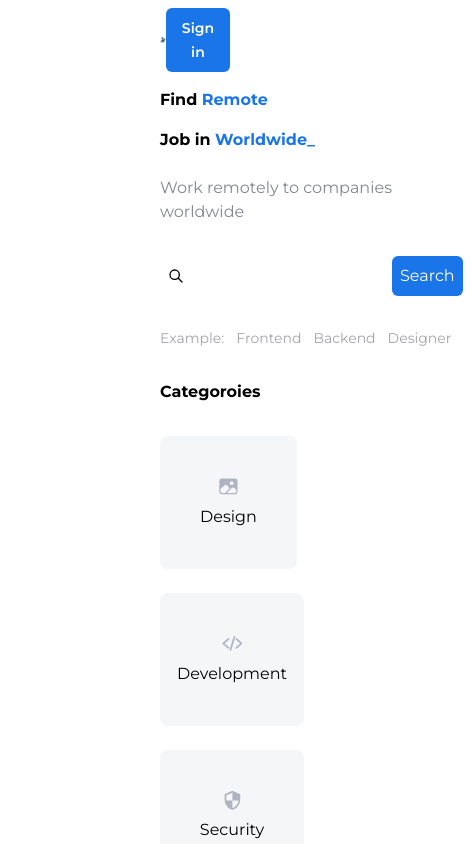
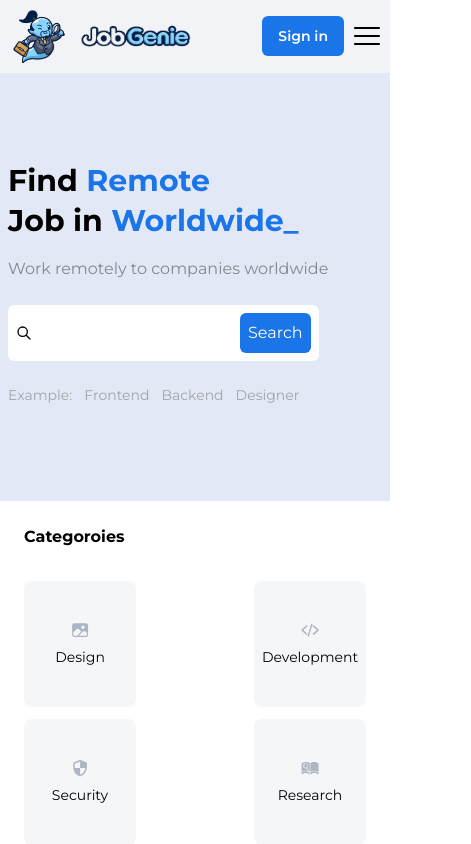
Before and after one commit to Siva-Tejaa/jobportal, a React (Vite) app: page / in a window 390 px wide. Shown: the top 844 px of the page, 471 px wide, since content can reach past the window. Built offline with nearby package versions, Linux system fonts and the light colour scheme; no server answers.

Commit message:
css modified

```diff
--- a/src/components/Categories/Categories.jsx
+++ b/src/components/Categories/Categories.jsx
@@ -3,12 +3,12 @@ import { categoriesList } from "../../utils/constants/categoriesData";
 
 const Categories = () => {
   return (
-    <div className="p-6 md:bg-white px-40 ">
+    <div className="p-6 md:bg-white md:px-40 ">
       <div className="font-bold">Categoroies</div>
-      <div className="py-8 flex items-center justify-between flex-wrap gap-6">
+      <div className="py-8 flex items-center justify-between flex-wrap gap-3 md:gap-6">
         {categoriesList.map((category) => (
           <div
-            className="flex items-center flex-col gap-2 bg-[#F5F6F8] p-10 w-36 rounded-lg hover:bg-[#1A75E8] hover:text-white"
+            className="flex items-center flex-col gap-2 bg-[#F5F6F8] p-10 w-[7rem] text-sm rounded-lg md:w-36 md:text-base hover:bg-[#1A75E8] hover:text-white"
             key={category?.text}
           >
             {category?.icon}
--- a/src/components/Header/Header.jsx
+++ b/src/components/Header/Header.jsx
@@ -4,17 +4,24 @@ import React from "react";
 import JobGenielogo from "../../assets/JobGenieLogo.png";
 import JobGenieText from "../../assets/JobGenieText.png";
 
+import { RxHamburgerMenu } from "react-icons/rx";
+
 const Header = () => {
   return (
-    <div className="p-2 shadow-lg flex items-center justify-between md:bg-[#F2F3F6] px-40 shadow-none">
+    <div className="p-2 shadow-lg flex items-center justify-between bg-[#F2F3F6] md:px-40 md:shadow-none">
       <div className="flex items-center">
         <img src={JobGenielogo} alt="Job Genie" className="w-16" />
         <img src={JobGenieText} alt="Job Genie" className="w-32" />
       </div>
-      <div>
-        <button className="text-sm font-semibold leading-6 bg-[#1A75E8] text-white px-4 py-2 rounded-md hover:bg-[#5e9be5]">
-          Sign in
-        </button>
+      <div className="flex items-center gap-2">
+        <div>
+          <button className="text-sm font-semibold leading-6 bg-[#1A75E8] text-white px-4 py-2 rounded-md hover:bg-[#5e9be5]">
+            Sign in
+          </button>
+        </div>
+        <div className="md:hidden">
+          <RxHamburgerMenu fontSize="30px" />
+        </div>
       </div>
     </div>
   );
--- a/src/components/Hero/Hero.jsx
+++ b/src/components/Hero/Hero.jsx
@@ -5,13 +5,13 @@ import { HiOutlineSearch } from "react-icons/hi";
 
 const Hero = () => {
   return (
-    <div className="p-2 md:bg-[#F2F3F6] px-40 flex items-center justify-between">
+    <div className="p-2 py-24 bg-[#E3E8F7] md:bg-[#F2F3F6] md:px-40 flex items-center justify-between">
       <div className="flex flex-col gap-6">
         <div className="flex flex-col gap-4">
-          <div className="md:text-5xl font-bold leading-6">
+          <div className="text-3xl md:text-5xl font-bold leading-6">
             Find <span className="text-[#1A75E8]">Remote</span>
           </div>
-          <div className="md:text-5xl font-bold leading-6">
+          <div className="text-3xl md:text-5xl font-bold leading-6">
             Job in <span className="text-[#1A75E8]">Worldwide_</span>
           </div>
         </div>
@@ -34,7 +34,7 @@ const Hero = () => {
           <div>Designer</div>
         </div>
       </div>
-      <div className="pb-6">
+      <div className="pb-6 hidden md:block">
         <img src={workingMan} alt="Working Man" />
       </div>
     </div>
```
